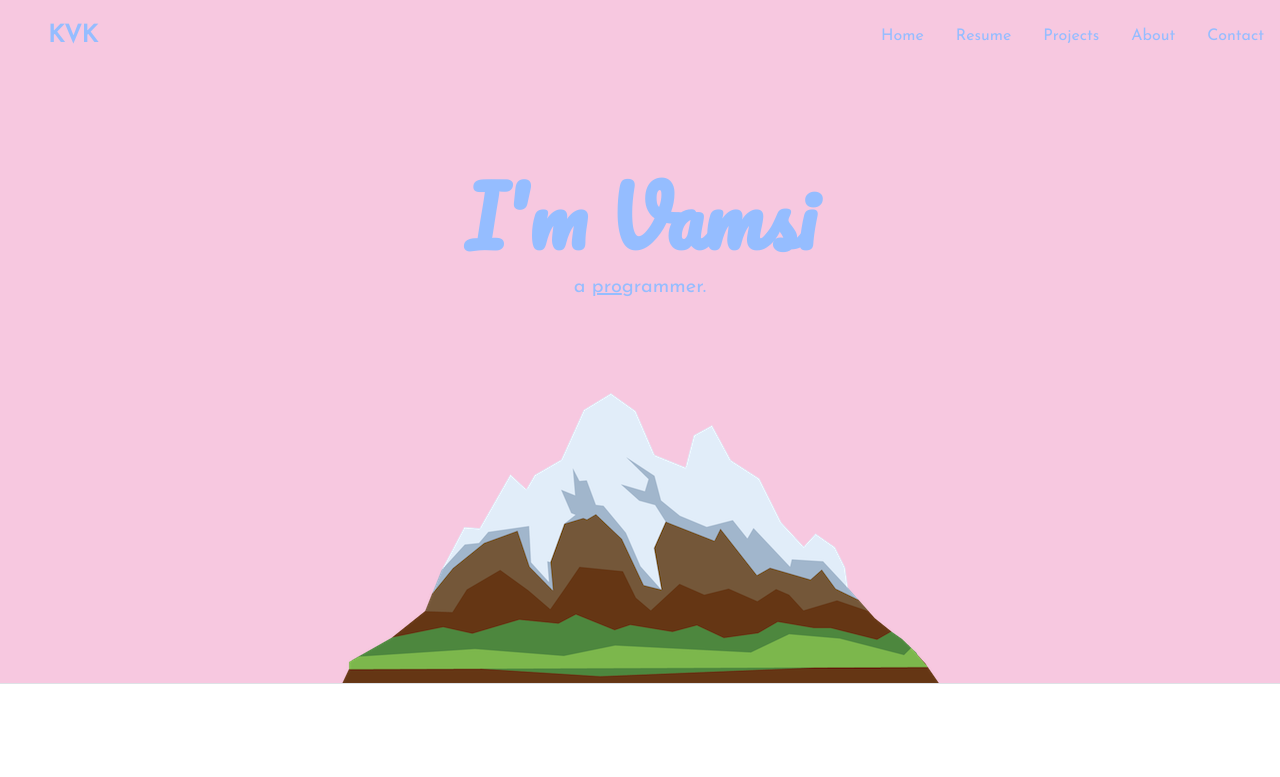
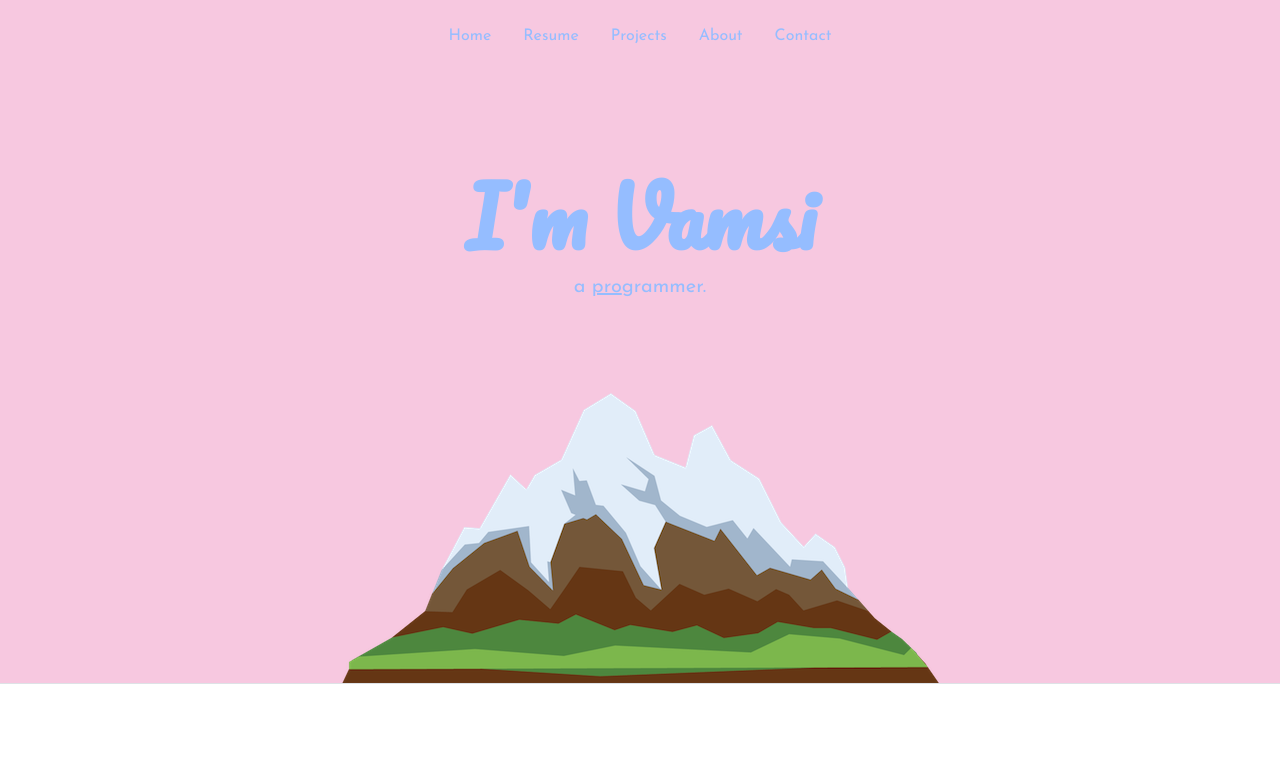
Before and after one commit to KVK666/portfolio, a plain HTML site: page index.html in a window 1280 px wide. Shown: the top 777 px of the page. Drawn offline with nearby package versions, Linux system fonts and the light colour scheme.

Commit message:
made changes

```diff
--- a/index.html
+++ b/index.html
@@ -20,10 +20,7 @@
     <section id="hero" class="hero">
 
             <header class="d-flex flex-wrap justify-content-center py-3 mb-4 ">
-              <a href="/" class="d-flex align-items-center mb-3 mb-md-0 me-md-auto link-body-emphasis text-decoration-none">
-                <svg class="bi me-2" width="40" height="32"><use xlink:href="#bootstrap"></use></svg>
-                <span class="fs-4"><strong>KVK</strong></span>
-              </a>
+
 
               <ul class="nav nav-pills">
                 <li class="nav-item"><a href="#" class="nav-link" >Home</a></li>
```
